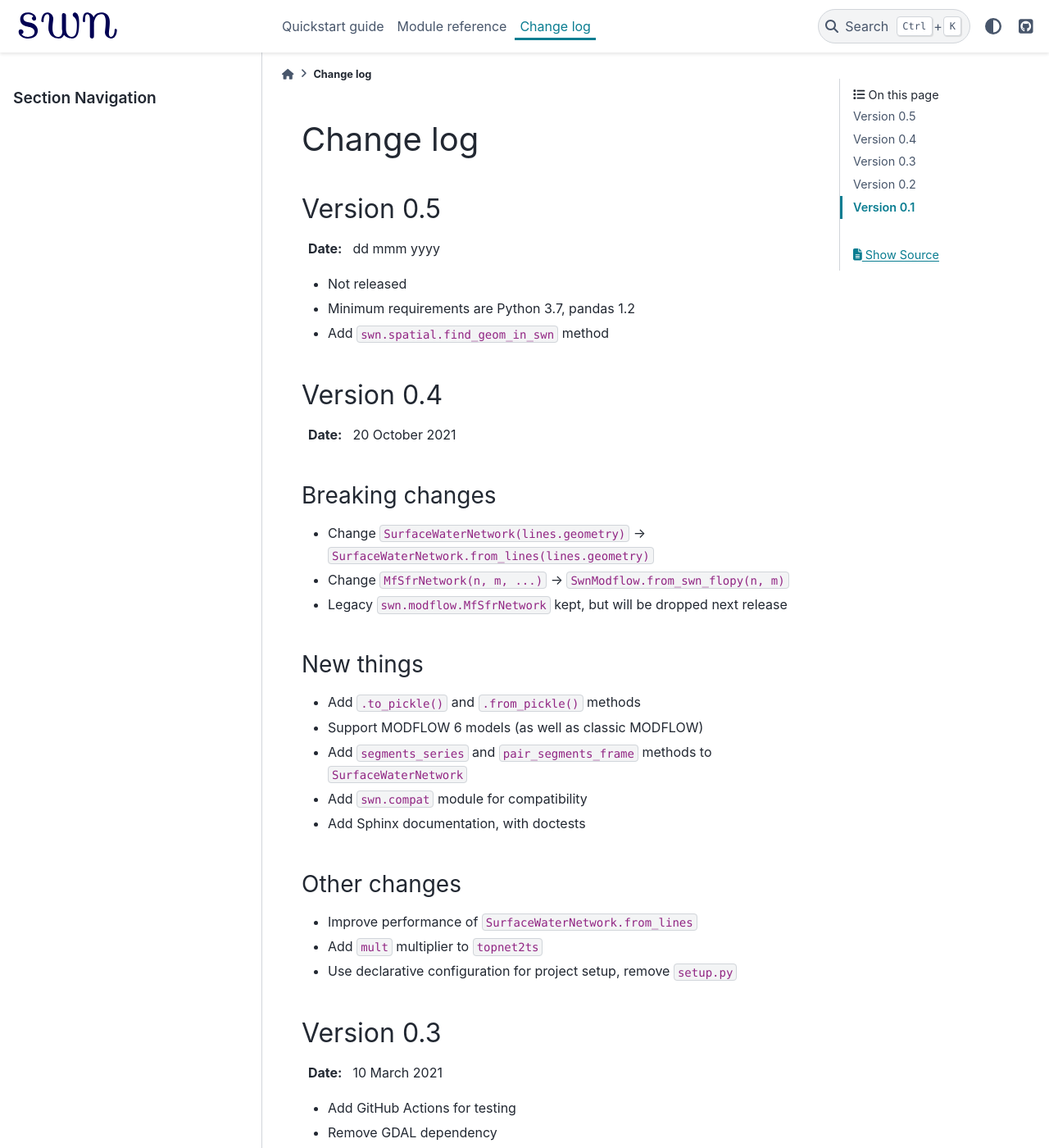
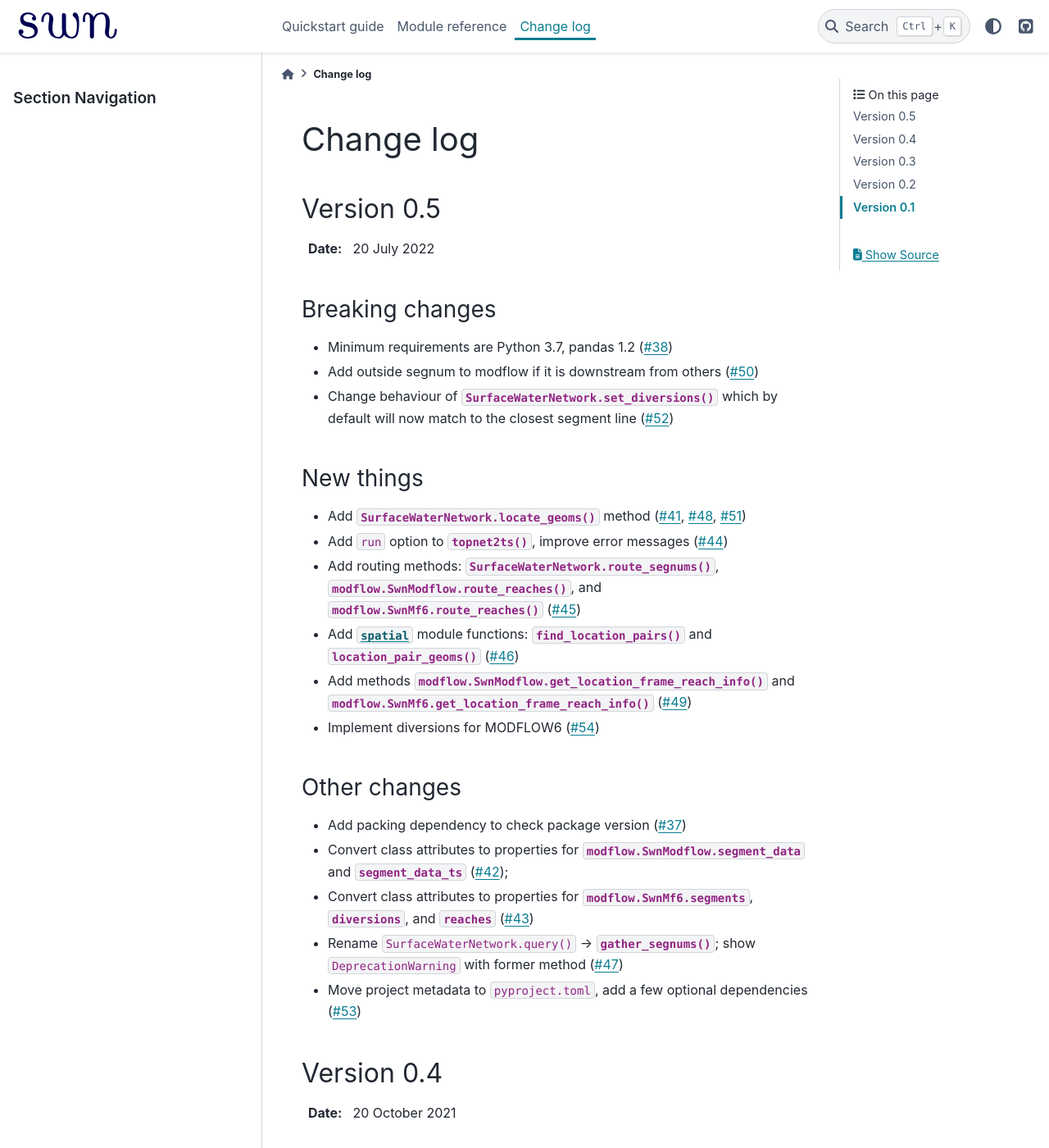
Before and after one commit to mwtoews/surface-water-network, a Sphinx documentation site: the page built from docs/source/changelog.rst, in a window 1280 px wide and 1400 px high. Shown: the whole window at 82% size. Built offline with Sphinx 7.4.7 and the PyData theme 0.15.4, drawn with Linux system fonts in a browser that asks for light colours; some of the changed text lies outside the part shown.

Commit message:
Version 0.5 (#55)

```diff
--- a/docs/source/changelog.rst
+++ b/docs/source/changelog.rst
@@ -1,14 +1,35 @@
 Change log
 ==========
+
+.. currentmodule:: swn
 
 Version 0.5
 -----------
 
-:Date: dd mmm yyyy
+:Date: 20 July 2022
 
-- Not released
-- Minimum requirements are Python 3.7, pandas 1.2
-- Add ``swn.spatial.find_geom_in_swn`` method
+Breaking changes
+~~~~~~~~~~~~~~~~
+- Minimum requirements are Python 3.7, pandas 1.2 (:pr:`38`)
+- Add outside segnum to modflow if it is downstream from others (:pr:`50`)
+- Change behaviour of :py:meth:`SurfaceWaterNetwork.set_diversions` which by default will now match to the closest segment line (:pr:`52`)
+
+New things
+~~~~~~~~~~
+- Add :py:meth:`SurfaceWaterNetwork.locate_geoms` method (:pr:`41`, :pr:`48`, :pr:`51`)
+- Add ``run`` option to :py:func:`~swn.file.topnet2ts`, improve error messages (:pr:`44`)
+- Add routing methods: :py:meth:`SurfaceWaterNetwork.route_segnums`, :py:meth:`modflow.SwnModflow.route_reaches`, and :py:meth:`modflow.SwnMf6.route_reaches` (:pr:`45`)
+- Add :py:mod:`~swn.spatial` module functions: :py:func:`~swn.spatial.find_location_pairs` and :py:func:`~swn.spatial.location_pair_geoms` (:pr:`46`)
+- Add methods :py:meth:`modflow.SwnModflow.get_location_frame_reach_info` and :py:meth:`modflow.SwnMf6.get_location_frame_reach_info` (:pr:`49`)
+- Implement diversions for MODFLOW6 (:pr:`54`)
+
+Other changes
+~~~~~~~~~~~~~
+- Add packing dependency to check package version (:pr:`37`)
+- Convert class attributes to properties for :py:attr:`modflow.SwnModflow.segment_data` and :py:attr:`~swn.modflow.SwnModflow.segment_data_ts` (:pr:`42`);
+- Convert class attributes to properties for :py:attr:`modflow.SwnMf6.segments`, :py:attr:`~swn.modflow.SwnMf6.diversions`, and :py:attr:`~swn.modflow.SwnMf6.reaches` (:pr:`43`)
+- Rename ``SurfaceWaterNetwork.query()`` → :py:meth:`~swn.SurfaceWaterNetwork.gather_segnums`; show ``DeprecationWarning`` with former method (:pr:`47`)
+- Move project metadata to ``pyproject.toml``, add a few optional dependencies (:pr:`53`)
 
 Version 0.4
 -----------
@@ -17,33 +38,34 @@ Version 0.4
 
 Breaking changes
 ~~~~~~~~~~~~~~~~
-- Change ``SurfaceWaterNetwork(lines.geometry)`` -> ``SurfaceWaterNetwork.from_lines(lines.geometry)``
-- Change ``MfSfrNetwork(n, m, ...)`` -> ``SwnModflow.from_swn_flopy(n, m)``
-- Legacy ``swn.modflow.MfSfrNetwork`` kept, but will be dropped next release
+- Change ``SurfaceWaterNetwork(lines.geometry)`` → :py:meth:`SurfaceWaterNetwork.from_lines(lines.geometry) <swn.SurfaceWaterNetwork.from_lines>`
+- Change ``MfSfrNetwork(n, m, ...)`` → :py:meth:`SwnModflow.from_swn_flopy(n, m) <swn.modflow.SwnModflow.from_swn_flopy>`
+- Legacy ``modflow.MfSfrNetwork`` kept, but will be dropped by version 0.6
 
 New things
 ~~~~~~~~~~
-- Add ``.to_pickle()`` and ``.from_pickle()`` methods
-- Support MODFLOW 6 models (as well as classic MODFLOW)
-- Add ``segments_series`` and ``pair_segments_frame`` methods to ``SurfaceWaterNetwork``
-- Add ``swn.compat`` module for compatibility
-- Add Sphinx documentation, with doctests
+- Add ``.to_pickle()`` and ``.from_pickle()`` methods to core classes
+- Support MODFLOW 6 models with :py:class:`modflow.SwnMf6` (:pr:`12`)
+- Add :py:meth:`SurfaceWaterNetwork.segments_series` and :py:meth:`~swn.SurfaceWaterNetwork.pair_segments_frame` methods (:pr:`15`)
+- Add methods for setting stream bed elevations (:pr:`27`)
+- Add :py:mod:`~swn.compat` module for compatibility
+- Add Sphinx documentation, with doctests (:pr:`18`)
 
 Other changes
 ~~~~~~~~~~~~~
-- Improve performance of ``SurfaceWaterNetwork.from_lines``
-- Add ``mult`` multiplier to ``topnet2ts``
-- Use declarative configuration for project setup, remove ``setup.py``
+- Improve performance of :py:meth:`SurfaceWaterNetwork.from_lines` (:pr:`33`)
+- Add ``mult`` multiplier to :py:func:`~swn.file.topnet2ts`
+- Use declarative configuration for project setup, remove ``setup.py`` (:pr:`35`)
 
 Version 0.3
 -----------
 
 :Date: 10 March 2021
 
-- Add GitHub Actions for testing
+- Add GitHub Actions for testing (:pr:`9`)
 - Remove GDAL dependency
 - Require pyproj>=2.0
-- Add several methods in ``swn.spatial``: ``compare_crs``, ``get_crs``, ``find_segnum_in_swn``
+- Add several functions to :py:mod:`~swn.spatial`: :py:func:`~swn.spatial.compare_crs`, :py:func:`~swn.spatial.get_crs`, :py:func:`~swn.spatial.find_segnum_in_swn`
 
 Version 0.2
 -----------
--- a/docs/source/conf.py
+++ b/docs/source/conf.py
@@ -14,17 +14,17 @@ import os
 import sys
 
 sys.path.insert(0, os.path.abspath("../.."))
-print(sys.path)
+
 import swn
 
 # -- Project information -----------------------------------------------------
 
 project = "Surface water network"
-copyright = "2021, Mike Taves, Brioch Hemmings"
+copyright = "2022, Mike Taves, Brioch Hemmings"
 author = "Mike Taves, Brioch Hemmings"
 
 # The full version, including alpha/beta/rc tags
-release = "2019"
+release = "2022"
 
 
 # -- General configuration ---------------------------------------------------
@@ -36,9 +36,10 @@ extensions = [
     "IPython.sphinxext.ipython_console_highlighting",
     "IPython.sphinxext.ipython_directive",
     "matplotlib.sphinxext.plot_directive",
+    "numpydoc",
     "sphinx.ext.autosummary",
     "sphinx.ext.intersphinx",
-    "numpydoc",
+    "sphinx_issues",
 ]
 
 # Add any paths that contain templates here, relative to this directory.
@@ -79,3 +80,6 @@ intersphinx_mapping = {
 }
 
 autosummary_generate = True
+
+# sphinx-issues
+issues_github_path = "mwtoews/surface-water-network"
--- a/swn/_version.py
+++ b/swn/_version.py
@@ -1,6 +1,6 @@
 """Package version."""
 major = 0
 minor = 5
-word = "dev"
+word = ""
 
 version = f"{major}.{minor}{word}"
```
Also changed, not shown: README.md (+2 -2 lines), pyproject.toml (+5 -4 lines), 4 other files.
